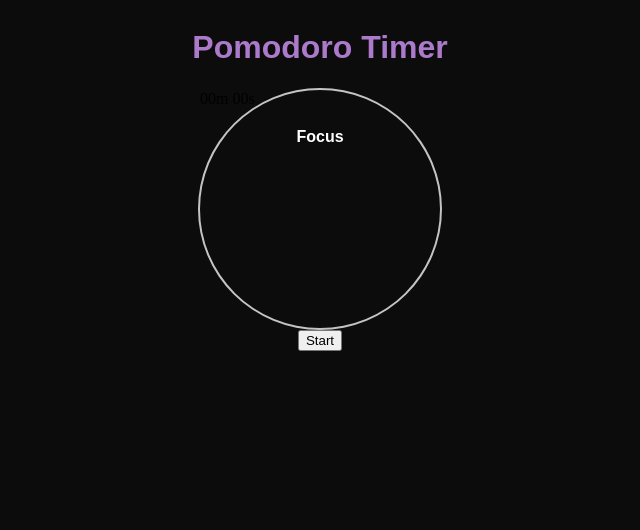
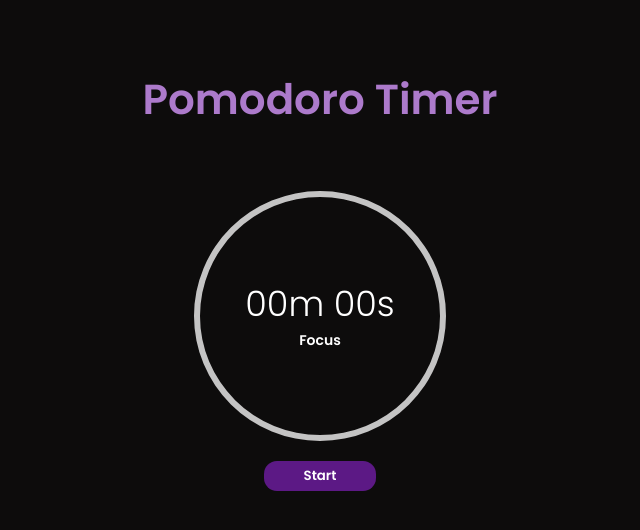
Before and after one commit to YagoFGomes/PomodoroTimer, an Electron app: page www/pages/index.html in a window 800 px wide. Shown: the whole page, without its empty margins (80-720 px from the left). Drawn offline with Linux system fonts and the light colour scheme.

Commit message:
corrigindo css

```diff
--- a/www/pages/index.html
+++ b/www/pages/index.html
@@ -26,7 +26,7 @@
 
     <footer class='footer'>
       <!--Button start / pause-->
-      <input type="button" value="Start">
+      <input id="button" type="button" value="Start">
     </footer>
 
     <script src="../scripts/index.js"></script>
--- a/www/styles/index.css
+++ b/www/styles/index.css
@@ -1,3 +1,16 @@
+@font-face {
+    font-family: 'Poppins-Light';
+    src: url('../fonts/Poppins-Light.ttf');
+}
+@font-face {
+    font-family: 'Poppins';
+    src: url('../fonts/Poppins-Regular.ttf');
+}
+@font-face {
+    font-family: 'Poppins-Bold';
+    src: url('../fonts/Poppins-SemiBold.ttf');
+}
+
 header{
     display:flex;
     justify-content:center;
@@ -6,26 +19,47 @@ header{
 body{
   background: #0D0C0C;
 }
-.title{
-    font-family: 'Poppins', sans-serif;
+h1{
+    font-family: 'Poppins-Bold';
     color: #AC7ACB;
+    font-size: 42px;
+    margin: 60px;
 }
 .clock{
     width: 240px;
     height: 238px;
     border-radius: 50%;
     margin: 0 auto;
-    border:2px solid #c4c4c4;
+    border: 6px solid #c4c4c4;
+}
+.values{
+    font-size: 35px;
+    font-family: 'Poppins-Light';
+    color: white;
+    text-align: center;
+}
+.countdown{
+    margin-top: 80px;
 }
 .text-inside{
+    font-family: 'Poppins-Bold';
     display: flex;
     justify-content: center;
-    padding-top: 20px;
     font-weight: 700;
     color: #FFFFFF;
+    font-size: 14px;
 }
 footer{
     display:flex;
     justify-content:center;
     align-content: center;
 }
+#button{
+    margin-top: 20px;
+    padding: 5px 40px;
+    background: #5C1985;
+    border-radius: 13px;
+    border: none;
+    font-family: 'Poppins-Bold';
+    color: white;
+}
```
